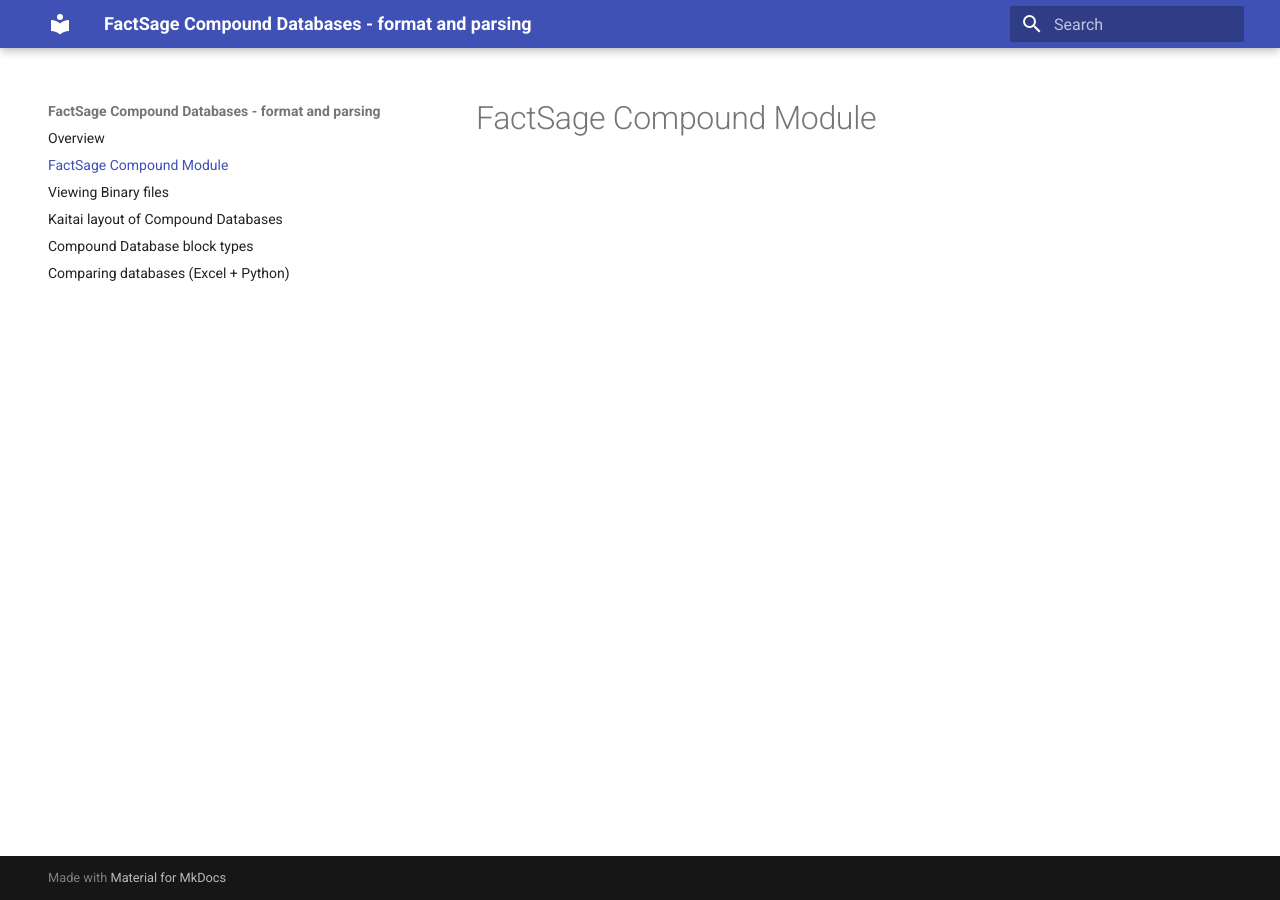
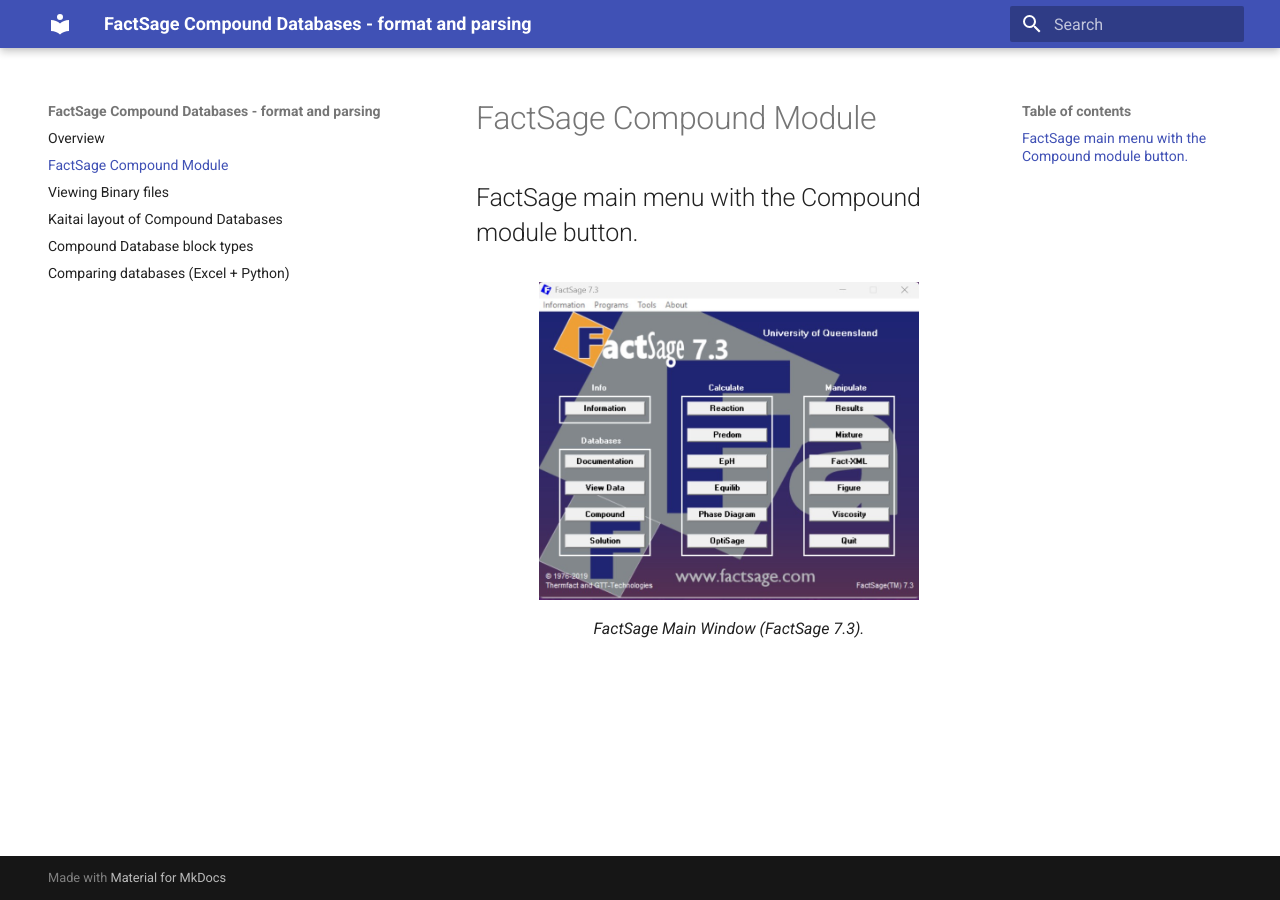
Before and after one commit to evnekdev/factsage-compound-docs, an MkDocs documentation site: the page built from docs/compound-module.md, in a window 1280 px wide. Built offline with MkDocs 1.6.1 and Material for MkDocs 9.7.7, drawn with Linux system fonts in a browser that asks for light colours.

Commit message:
added more screenshots to /images

```diff
--- a/docs/compound-module.md
+++ b/docs/compound-module.md
@@ -1 +1,10 @@
 # FactSage Compound Module
+
+
+## FactSage main menu with the Compound module button.
+
+<figure markdown>
+  ![FactSage Main Window](images/compound-module-main.jpg){width="75%"}
+  <figcaption>FactSage Main Window (FactSage 7.3). </figcaption>
+
+</figure>
```
Also changed, not shown: docs/images/compound-module-01.jpg (added), docs/images/compound-module-compound.jpg (added), docs/images/compound-module-cp.jpg (added), docs/images/compound-module-extended-properties-gas.jpg (added), docs/images/compound-module-extended-properties.jpg (added), docs/images/compound-module-main.jpg (added), docs/images/compound-module-phase1.jpg (added), docs/images/compound-module-phase2.jpg (added), docs/images/compound-module-real-stoic.jpg (added), docs/images/compound-module-units.jpg (added).
